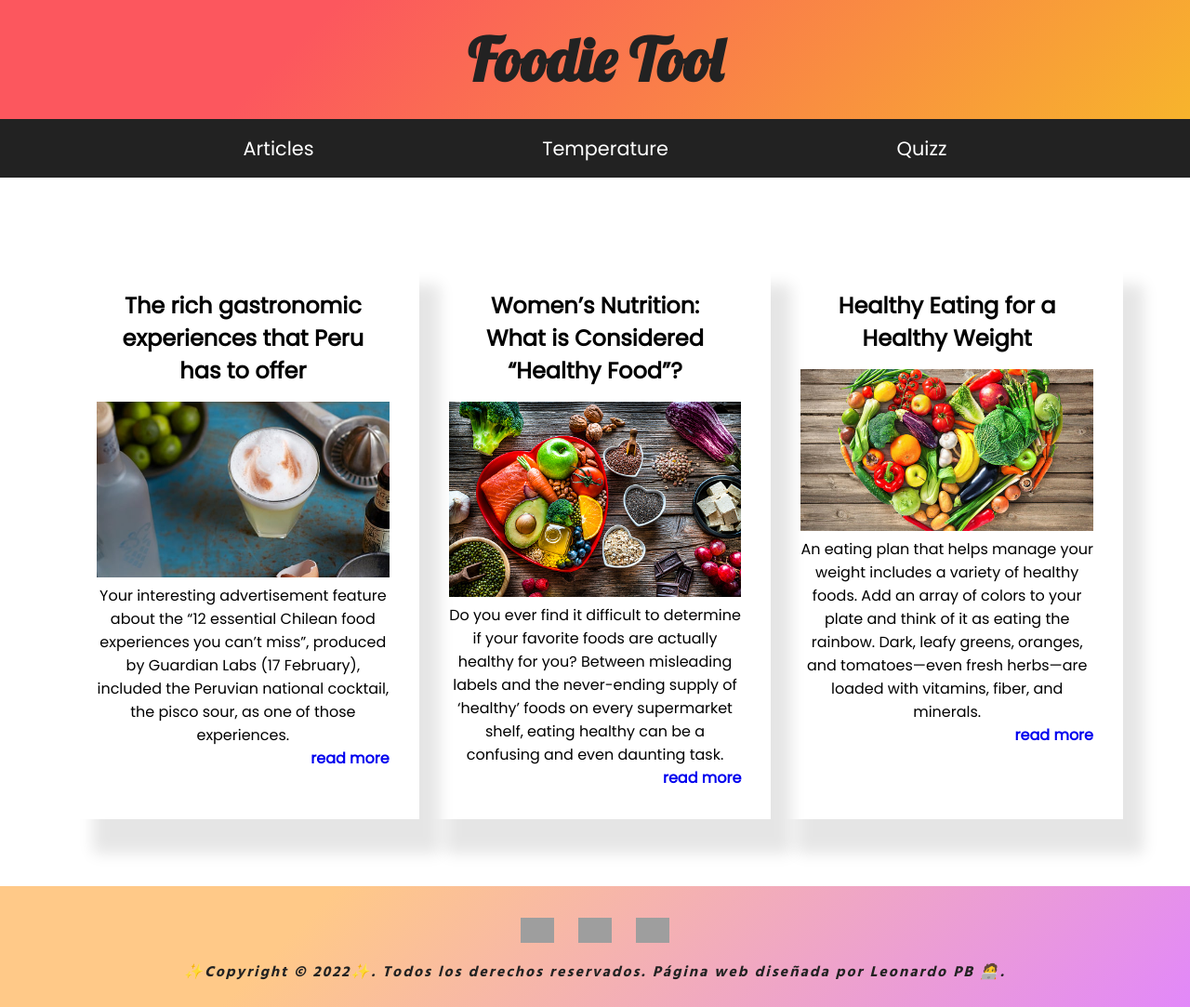
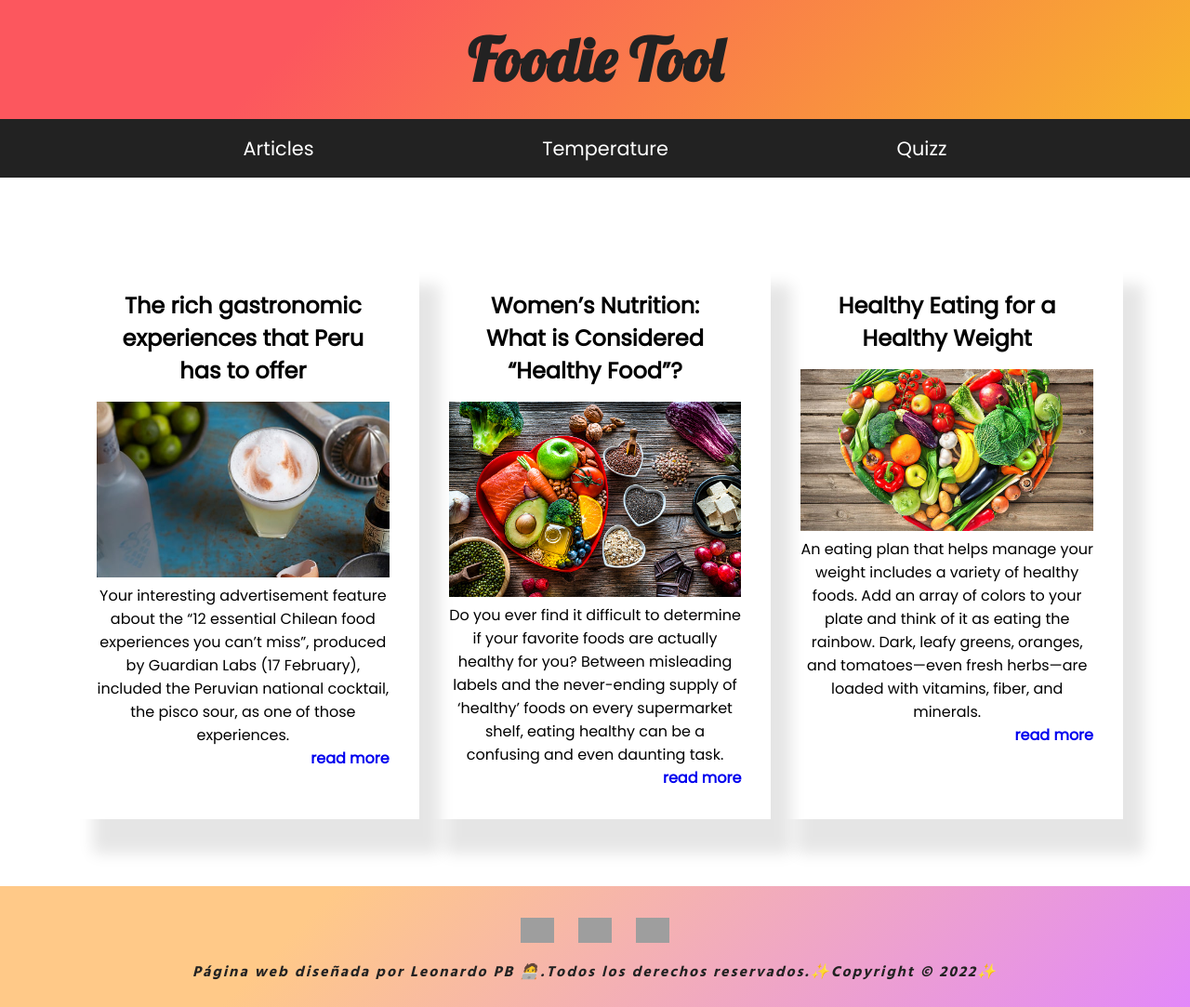
Before and after one commit to Leonardopabe/food-tool, a plain HTML site: page index.html in a window 1280 px wide. Shown: the whole page at 93% size. Drawn offline with Linux system fonts and the light colour scheme; grey boxes are pictures that could not be loaded.

Commit message:
update the order from the p tag text

```diff
--- a/index.html
+++ b/index.html
@@ -136,7 +136,7 @@
         <a href="https://es-la.facebook.com/" target="blank">
             <img src="https://cdn-icons-png.flaticon.com/512/5968/5968764.png" alt="Facebook" class="Facebook_img icon"
                 width="36px" /></a>
-        <p>✨Copyright &copy; 2022✨. Todos los derechos reservados. Página web diseñada por Leonardo PB 🧑‍💻.</p>
+        <p>Página web diseñada por Leonardo PB 🧑‍💻.Todos los derechos reservados.✨Copyright &copy; 2022✨</p>
     </footer>
 
     <script src=" ./index.js"></script>
```
